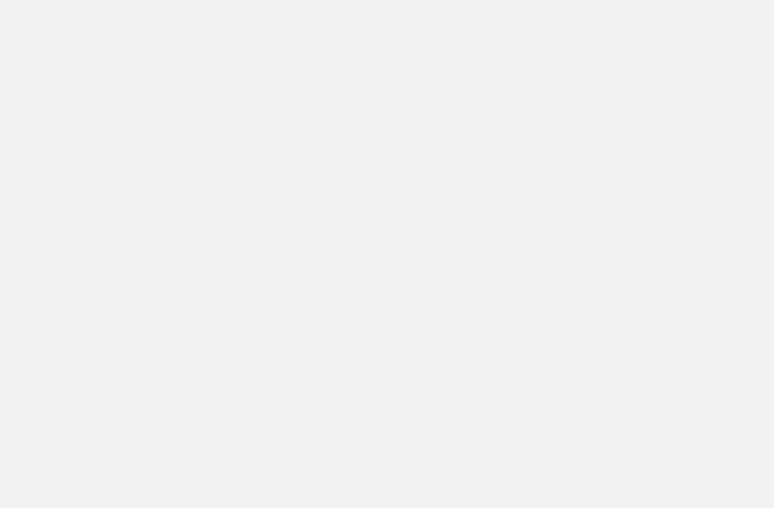
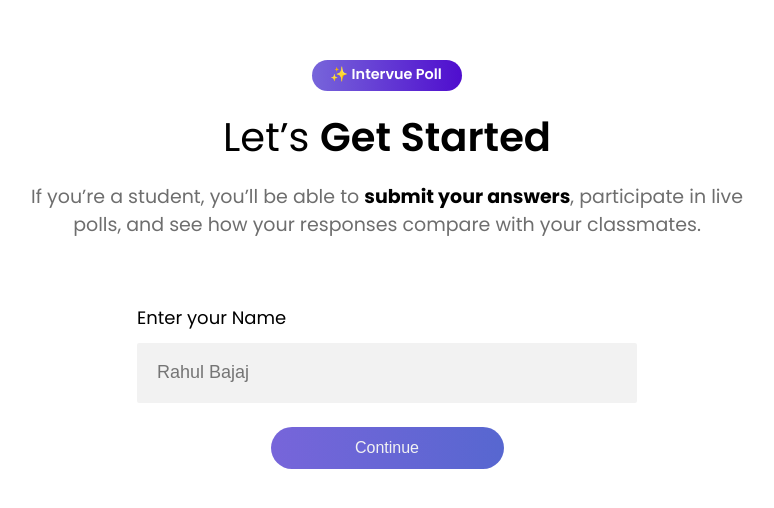
Before and after one commit to Ranjuzz/live-polling, a React (Vite) app in the folder client/: page /enter-name in a window 1280 px wide. Before the commit this address had no page. Shown: the part 136-644 px from the top of the page, without its empty margins (253-1027 px from the left). Built offline with nearby package versions, Linux system fonts and the light colour scheme.

Commit message:
EnterName Page Done

```diff
--- a/client/src/App.jsx
+++ b/client/src/App.jsx
@@ -1,6 +1,6 @@
 import { BrowserRouter as Router, Routes, Route } from 'react-router-dom'
 import Home from './Components/Home'
-
+import EnterName from './Components/EnterName'
 function App() {
   return (
     <>
@@ -8,6 +8,7 @@ function App() {
       <Routes>
         <Route path= "/" element={<Home />} />
         <Route path= "/home" element={<Home />} />
+        <Route path= "/enter-name" element={<EnterName />} />
       </Routes>
     </Router>
     </>
--- a/client/src/Components/CommonStyles.js
+++ b/client/src/Components/CommonStyles.js
@@ -7,7 +7,7 @@ export const Container = styled.div`
   flex-direction: column;
   justify-content: center;
   align-items: center;
-  background-color: #F2F2F2;
+  background-color: #FFFFFF;
 `;
 
 export const Badge = styled.div`
@@ -31,21 +31,28 @@ export const Header = styled.div`
   text-align: left;
 `
 
-export const Title = styled.h1`
-  font-size: 2rem;
-  margin-bottom: 0;
+export const Title = styled.div`
+  font-size: 40px;
+  color: black;
+  margin: 0 0 0 0;
   justify-self: center;
   font-weight: 400;
-  padding: 0 10px 0 10px;
+  padding: 16px 8px 16px 8px;
   strong {
-    font-weight: 650;
+    font-weight: 600;
+
   }
 `;
 
 export const Subtitle = styled.p`
   color: #6E6E6E;
   justify-self: center;
-  margin: 0px 20px 32px 20px;
+  text-align: center;
+  margin: 0 10vw 5vw 10vw;
+  font-size: 19px;
+  strong {
+    color: black;
+  }
 `;
 
 
@@ -85,7 +92,7 @@ export const RoleDescription = styled.p`
   color: #6e6e6e;
 `;
 
-export const  Button = styled.button`
+export const Button = styled.button`
   background: linear-gradient(to right, #7765DA, #5767D0);
   color: #f2f2f2;
   border: none;
--- /dev/null
+++ b/client/src/Components/EnterName.jsx
@@ -0,0 +1,43 @@
+import { useState } from "react";
+import { Container, Title, Subtitle, Header, Button, Badge } from "./CommonStyles";
+import { InputWrapper } from './EnterNameStyle'
+
+const EnterName = () => {
+    const [name, setName] = useState('');
+
+    const handleContinue = () => {
+      if (name.trim()) {
+        // handle navigation or state update
+        console.log('User Name:', name);
+      }
+    };
+
+    return (
+      <Container>
+        <Badge>✨ Intervue Poll</Badge>
+          <Header>
+            <Title>
+                Let’s <strong>Get Started</strong>
+            </Title>
+            <Subtitle>
+                If you’re a student, you’ll be able to <strong>submit your answers</strong>, participate in live polls, and see how your responses compare with your classmates.
+            </Subtitle>
+          </Header>
+
+          <InputWrapper>
+            <label htmlFor="name">Enter your Name</label>
+            <input
+              type="text"
+              id="name"
+              placeholder="Rahul Bajaj"
+              value={name}
+              onChange={(e) => setName(e.target.value)}
+            />
+          </InputWrapper>
+
+          <Button onClick={handleContinue}>Continue</Button>
+      </Container>
+    );
+  };
+
+  export default EnterName;
--- /dev/null
+++ b/client/src/Components/EnterNameStyle.js
@@ -0,0 +1,28 @@
+import styled from "styled-components";
+
+export const InputWrapper = styled.div`
+  margin-bottom: 1.5rem;
+  text-align: left;
+  font-size: 18px;
+  font-weight: 400;
+  color: black;
+  display: flex;
+  flex-direction: column;
+  gap: 12px;
+
+  input {
+    height: 60px;
+    width: 480px;
+    border-radius: 2px;
+    background-color: #F2F2F2;
+    color: black;
+    font-size: 18px;
+    border: 0;
+    padding: 0px 0 0 20px;
+    font-weight: 400;
+  }
+
+  &:active {
+    color: #F2F2F2;
+  }
+`;
--- a/client/src/Components/Home.jsx
+++ b/client/src/Components/Home.jsx
@@ -1,9 +1,19 @@
 import { RoleCard,RoleDescription,RoleSelection,RoleTitle} from './HomeStyle';
 import React, { useState } from 'react';
 import { Button, Badge,Container,Header,Title,Subtitle  } from './CommonStyles';
+import { useNavigate } from 'react-router-dom';
 
 const Home = () => {
   const [selectedRole, setSelectedRole] = useState('student');
+  const navigate = useNavigate();
+
+  const handleContinue = () => {
+    if (selectedRole === 'student') {
+      navigate('/enter-name');
+    } else if (selectedRole === 'teacher') {
+      // navigate('/teacher-login') or whatever route you plan for teachers
+    }
+  };
 
   return (
     <Container>
@@ -38,7 +48,7 @@ const Home = () => {
         </RoleCard>
       </RoleSelection>
 
-      <Button>Continue</Button>
+      <Button onClick={handleContinue}>Continue</Button>
     </Container>
   );
 };
--- a/client/src/index.css
+++ b/client/src/index.css
@@ -8,7 +8,7 @@
 
   color-scheme: light dark;
   color: #373737;
-  background-color: #F2F2F2;
+  background-color: #FFFFFF;
 
   font-synthesis: none;
   text-rendering: optimizeLegibility;
```
